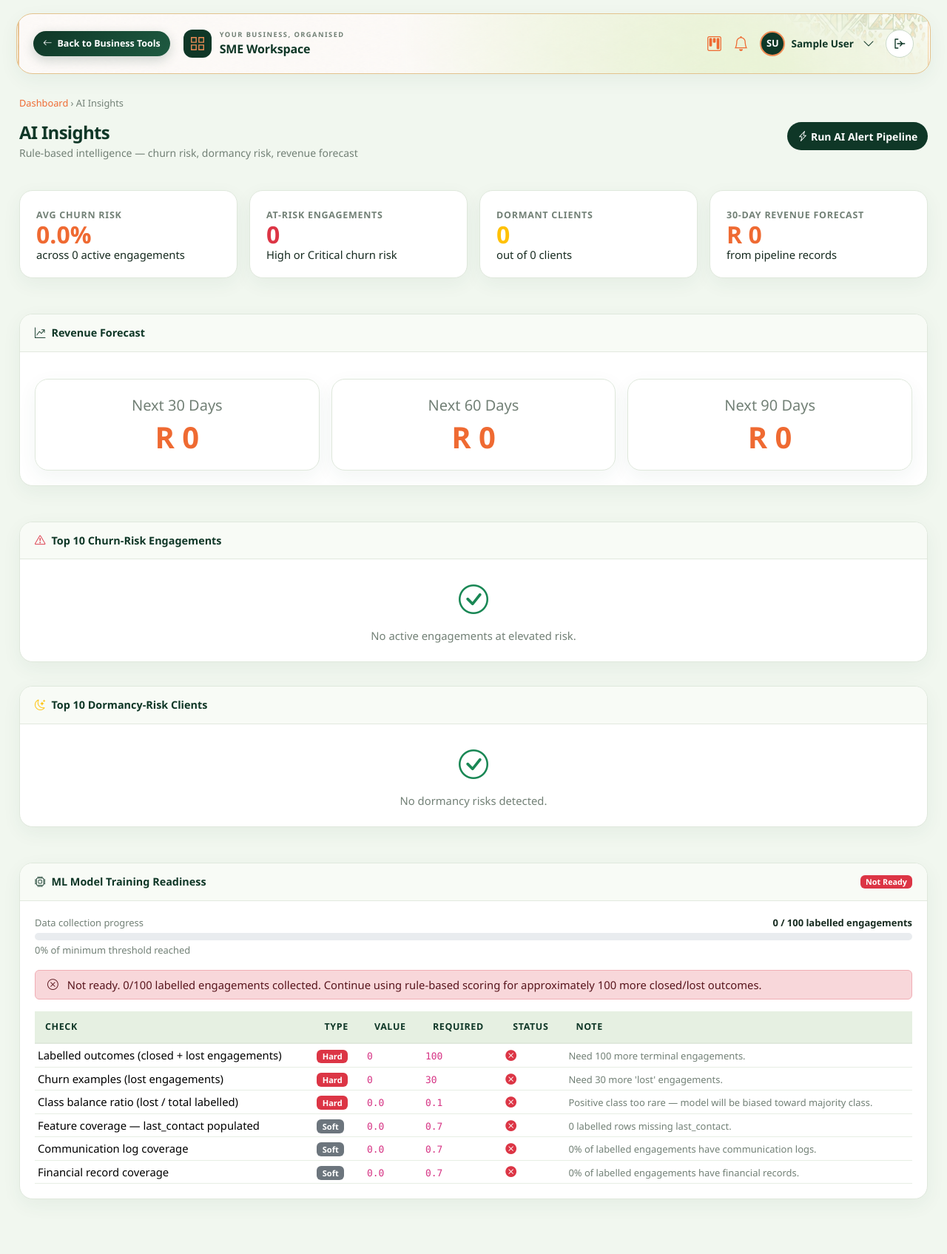
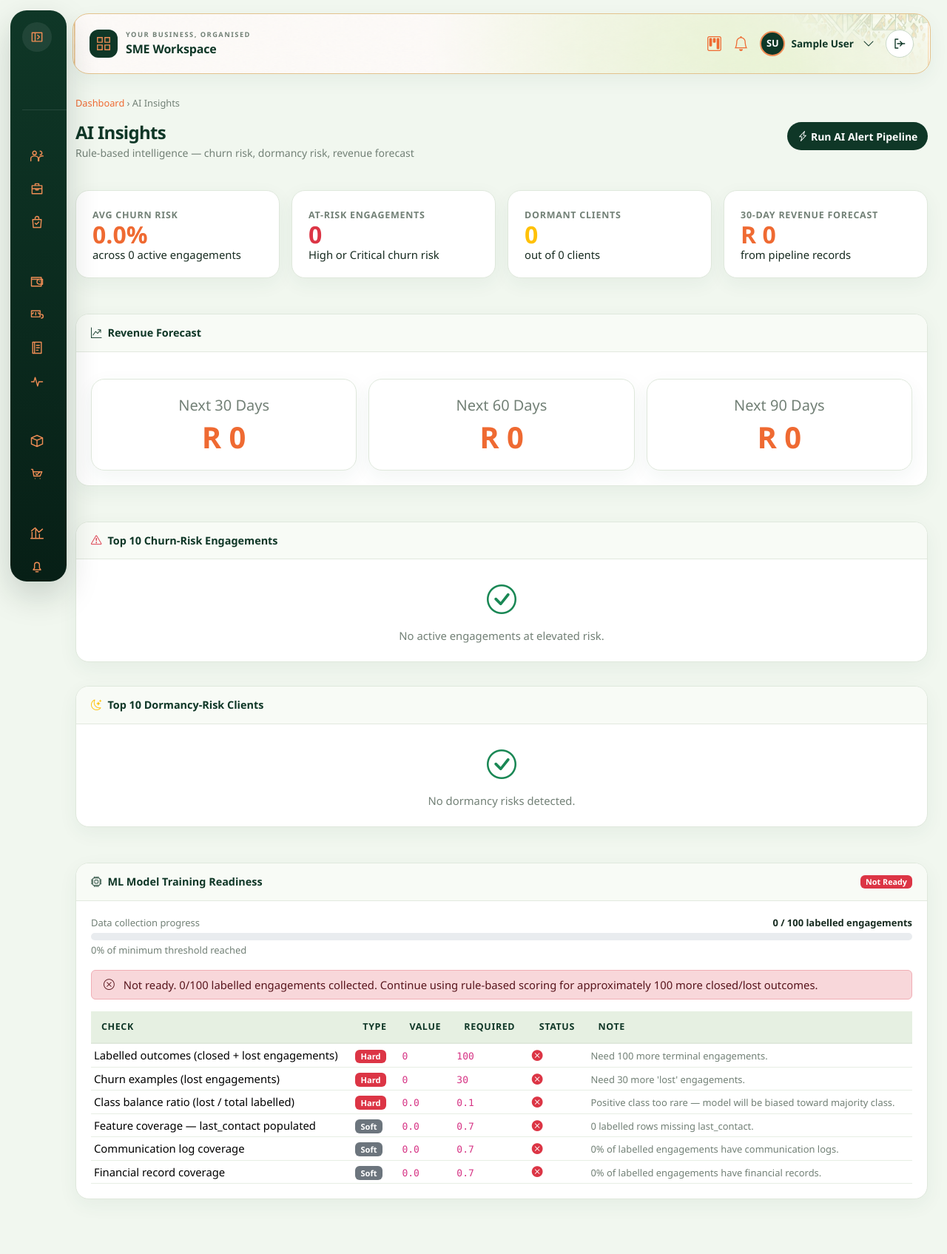
Before and after one commit to Blessing-Mbalaka/Django_CRM, a Django app: page /ai/ in a window 1280 px wide. Shown: the whole page at 74% size. Run offline with Django 5.2, Linux system fonts and the light colour scheme; the visitor is signed in with stand-in values (Sample User, id 1); data comes from the database, SQL or seed files in the repository; data that the repository does not hold is empty.

Commit message:
feat: bundle CRM tools in persistent navigation

```diff
--- a/apps/core/context_processors.py
+++ b/apps/core/context_processors.py
@@ -1,14 +1,63 @@
-from functionalities.crm_core.navigation import get_suite_navigation
+from functionalities.crm_core.navigation import get_crm_navigation, get_suite_navigation
+
+
+CRM_SHELL_NAMESPACES = frozenset({
+    'clients', 'engagements', 'sales', 'expenses', 'finance', 'accounting',
+    'analytics', 'products', 'purchasing', 'alerts', 'communication', 'ai',
+    'staff', 'centres', 'centres_legacy', 'payroll', 'admin_panel',
+})
+
+ACTIVE_CRM_LABELS = {
+    'clients': 'Customers',
+    'engagements': 'Engagements',
+    'sales': 'Sales Orders',
+    'expenses': 'Expense Tracking',
+    'finance': 'Financial Overview',
+    'accounting': 'Accounting',
+    'analytics': 'Reports & Analytics',
+    'products': 'Products & Services',
+    'purchasing': 'Purchasing',
+    'alerts': 'Alerts',
+    'communication': 'Communication Health',
+    'ai': 'AI Insights',
+    'staff': 'Staff',
+    'centres': 'Departments',
+    'centres_legacy': 'Departments',
+    'payroll': 'Payroll Management',
+    'admin_panel': 'System Admin',
+}
 
 
 def suite_navigation(request):
     if not request.user.is_authenticated:
-        return {'suite_navigation': [], 'project_notifications': [], 'project_notification_count': 0}
+        return {
+            'suite_navigation': [], 'crm_navigation': [], 'use_crm_shell': False,
+            'active_crm_namespace': '', 'project_notifications': [],
+            'project_notification_count': 0,
+        }
 
     from apps.tasks.models import ProjectNotification
+    namespace = getattr(request.resolver_match, 'namespace', '') or ''
+    use_crm_shell = namespace in CRM_SHELL_NAMESPACES
+    crm_navigation = []
+    if use_crm_shell:
+        active_label = ACTIVE_CRM_LABELS.get(namespace)
+        crm_navigation = [
+            {
+                **group,
+                'items': [
+                    {**item, 'is_active': item['label'] == active_label}
+                    for item in group['items']
+                ],
+            }
+            for group in get_crm_navigation(request.user)
+        ]
     notifications = ProjectNotification.objects.filter(recipient=request.user).select_related('project')[:8]
     return {
         'suite_navigation': get_suite_navigation(request.user),
+        'crm_navigation': crm_navigation,
+        'use_crm_shell': use_crm_shell,
+        'active_crm_namespace': namespace if use_crm_shell else '',
         'project_notifications': notifications,
         'project_notification_count': ProjectNotification.objects.filter(
             recipient=request.user,
--- /dev/null
+++ b/static/css/crm_shell.css
@@ -0,0 +1,182 @@
+.crm-shell-enabled {
+  --crm-sidebar-collapsed: 76px;
+  --crm-sidebar-expanded: 270px;
+}
+
+.crm-shell-enabled .app-wrapper {
+  padding-left: var(--crm-sidebar-collapsed);
+  transition: padding-left .3s cubic-bezier(.22, 1, .36, 1);
+}
+
+.crm-shell-enabled.crm-sidebar-expanded .app-wrapper {
+  padding-left: var(--crm-sidebar-expanded);
+}
+
+.crm-sidebar {
+  position: fixed;
+  inset: 14px auto 14px 14px;
+  z-index: 1040;
+  display: flex;
+  flex-direction: column;
+  width: var(--crm-sidebar-collapsed);
+  padding: 16px;
+  overflow-x: hidden;
+  overflow-y: auto;
+  border-radius: 22px;
+  background: linear-gradient(180deg, #0f3727, #071f16);
+  box-shadow: 0 18px 45px rgba(7, 31, 22, .18);
+  color: #fff;
+  transition: width .3s cubic-bezier(.22, 1, .36, 1), transform .25s ease;
+}
+
+.crm-sidebar-expanded .crm-sidebar { width: var(--crm-sidebar-expanded); }
+
+.crm-sidebar-toggle,
+.crm-mobile-menu {
+  display: grid;
+  place-items: center;
+  border: 0;
+  color: #ef8d55;
+}
+
+.crm-sidebar-toggle {
+  width: 40px;
+  height: 40px;
+  flex: 0 0 auto;
+  padding: 9px;
+  margin-bottom: 16px;
+  border-radius: 50%;
+  background: rgba(255, 255, 255, .08);
+}
+
+.crm-sidebar-toggle svg,
+.crm-nav-icon {
+  width: 20px;
+  height: 20px;
+  flex: 0 0 auto;
+  fill: none;
+  stroke: currentColor;
+  stroke-width: 1.7;
+  stroke-linecap: round;
+  stroke-linejoin: round;
+}
+
+.crm-sidebar-toggle svg { transition: transform .3s ease; }
+.crm-sidebar-expanded .crm-sidebar-toggle svg { transform: rotate(180deg); }
+
+.crm-sidebar-brand {
+  display: flex;
+  align-items: center;
+  gap: 12px;
+  min-width: 220px;
+  margin-bottom: 14px;
+  padding: 6px 2px 16px;
+  border-bottom: 1px solid rgba(255, 255, 255, .1);
+}
+
+.crm-sidebar-avatar {
+  display: grid;
+  place-items: center;
+  width: 40px;
+  height: 40px;
+  flex: 0 0 auto;
+  border: 2px solid #ef8d55;
+  border-radius: 50%;
+  background: #fff;
+  color: #0f3727;
+  font-weight: 800;
+}
+
+.crm-sidebar-brand > span:last-child { display: flex; flex-direction: column; }
+.crm-sidebar-brand strong { font-size: .95rem; }
+.crm-sidebar-brand small { color: #aed0b8; font-size: .67rem; }
+
+.crm-sidebar nav { flex: 1; min-width: 238px; }
+.crm-nav-group { margin-bottom: 12px; }
+.crm-nav-group h2 {
+  margin: 0;
+  padding: 7px 9px 4px;
+  color: #72977c;
+  font-size: .61rem;
+  font-weight: 800;
+  letter-spacing: .1em;
+  text-transform: uppercase;
+}
+
+.crm-nav-group a,
+.crm-workspace-link,
+.crm-signout {
+  display: flex;
+  align-items: center;
+  gap: 15px;
+  width: 100%;
+  min-height: 40px;
+  margin: 3px 0;
+  padding: 10px;
+  overflow: hidden;
+  border: 0;
+  border-radius: 22px;
+  background: transparent;
+  color: #aed0b8;
+  font: inherit;
+  text-align: left;
+  text-decoration: none;
+  white-space: nowrap;
+}
+
+.crm-nav-group a:hover,
+.crm-nav-group a.is-active,
+.crm-workspace-link:hover,
+.crm-signout:hover {
+  background: rgba(255, 255, 255, .08);
+  color: #fff;
+  text-decoration: none;
+}
+
+.crm-nav-group a.is-active { box-shadow: inset 3px 0 #ef8d55; }
+.crm-nav-icon { color: #ef8d55; }
+.crm-workspace-link { margin-top: 12px; border-top: 1px solid rgba(255, 255, 255, .1); border-radius: 0 0 18px 18px; }
+.crm-signout { background: rgba(255, 255, 255, .08); }
+
+.crm-sidebar span,
+.crm-nav-group h2 {
+  opacity: 0;
+  visibility: hidden;
+  transition: opacity .18s ease, visibility .18s ease;
+}
+
+.crm-sidebar-expanded .crm-sidebar span,
+.crm-sidebar-expanded .crm-nav-group h2,
+.crm-sidebar.is-open span,
+.crm-sidebar.is-open .crm-nav-group h2 {
+  opacity: 1;
+  visibility: visible;
+}
+
+.crm-mobile-menu {
+  display: none;
+  width: 40px;
+  height: 40px;
+  border-radius: 10px;
+  background: #0f3727;
+  font-size: 1.35rem;
+}
+
+@media (max-width: 720px) {
+  .crm-shell-enabled .app-wrapper,
+  .crm-shell-enabled.crm-sidebar-expanded .app-wrapper { padding-left: 0; }
+  .crm-sidebar {
+    width: var(--crm-sidebar-expanded);
+    transform: translateX(calc(-100% - 24px));
+    visibility: hidden;
+  }
+  .crm-sidebar.is-open {
+    transform: translateX(0);
+    visibility: visible;
+    box-shadow: 0 0 0 100vmax rgba(7, 31, 22, .46);
+  }
+  .crm-sidebar.is-open span,
+  .crm-sidebar.is-open .crm-nav-group h2 { opacity: 1; visibility: visible; }
+  .crm-mobile-menu { display: grid; }
+  .crm-sidebar-toggle { display: none; }
+}
--- /dev/null
+++ b/static/js/crm_shell.js
@@ -0,0 +1,28 @@
+(() => {
+  const sidebar = document.querySelector('#crmSidebar');
+  const desktopToggle = document.querySelector('#crmSidebarToggle');
+  const mobileMenu = document.querySelector('#crmMobileMenu');
+  if (!sidebar) return;
+
+  const closeMobile = () => {
+    sidebar.classList.remove('is-open');
+    mobileMenu?.setAttribute('aria-expanded', 'false');
+  };
+
+  desktopToggle?.addEventListener('click', () => {
+    const expanded = document.body.classList.toggle('crm-sidebar-expanded');
+    desktopToggle.setAttribute('aria-expanded', String(expanded));
+    desktopToggle.setAttribute('aria-label', expanded ? 'Collapse CRM navigation' : 'Expand CRM navigation');
+  });
+
+  mobileMenu?.addEventListener('click', () => {
+    const open = sidebar.classList.toggle('is-open');
+    mobileMenu.setAttribute('aria-expanded', String(open));
+  });
+
+  sidebar.querySelectorAll('a').forEach(link => link.addEventListener('click', closeMobile));
+  document.addEventListener('keydown', event => { if (event.key === 'Escape') closeMobile(); });
+  document.addEventListener('click', event => {
+    if (!sidebar.contains(event.target) && !mobileMenu?.contains(event.target)) closeMobile();
+  });
+})();
--- a/templates/base.html
+++ b/templates/base.html
@@ -23,11 +23,12 @@
   <!-- UJ Design System -->
   <link rel="stylesheet" href="{% static 'css/uj_theme.css' %}" />
   <link rel="stylesheet" href="{% static 'css/sme_brand.css' %}" />
+  {% if use_crm_shell %}<link rel="stylesheet" href="{% static 'css/crm_shell.css' %}" />{% endif %}
 
   {% block extra_css %}{% endblock %}
 </head>
 
-<body{% if user.is_authenticated %} class="sme-branded-app"{% endif %}>
+<body{% if user.is_authenticated %} class="sme-branded-app{% if use_crm_shell %} crm-shell-enabled{% endif %}"{% endif %}>
 
   <!-- Accessibility: skip navigation link -->
   <a href="#main-content" class="skip-link">Skip to main content</a>
@@ -35,6 +36,8 @@
   {% if user.is_authenticated %}
   <!-- ── APP SHELL ──────────────────────────────────────── -->
   <div class="app-wrapper">
+
+    {% if use_crm_shell %}{% include "partials/_crm_sidebar.html" %}{% endif %}
 
     <!-- Main content column -->
     <div class="main-content" role="main">
@@ -70,6 +73,7 @@
 
   <!-- UJ Main JS -->
   <script src="{% static 'js/main.js' %}"></script>
+  {% if use_crm_shell %}<script src="{% static 'js/crm_shell.js' %}"></script>{% endif %}
 
   {% block extra_js %}{% endblock %}
 </body>
--- /dev/null
+++ b/templates/partials/_crm_sidebar.html
@@ -0,0 +1,32 @@
+<aside class="crm-sidebar" id="crmSidebar" aria-label="CRM tools">
+  <button class="crm-sidebar-toggle" id="crmSidebarToggle" type="button" aria-label="Expand CRM navigation" aria-controls="crmNavigation" aria-expanded="false">
+    <svg viewBox="0 0 24 24" aria-hidden="true"><path d="M4 5h16v14H4zM9 5v14M13 9l3 3-3 3"/></svg>
+  </button>
+  <div class="crm-sidebar-brand">
+    <span class="crm-sidebar-avatar">{{ request.user.initials|default:"SM" }}</span>
+    <span><strong>CRM</strong><small>{{ request.user.get_role_display }}</small></span>
+  </div>
+  <nav id="crmNavigation" aria-label="CRM application navigation">
+    {% for group in crm_navigation %}
+      <section class="crm-nav-group" aria-labelledby="crm-group-{{ group.key }}">
+        <h2 id="crm-group-{{ group.key }}">{{ group.label }}</h2>
+        {% for item in group.items %}
+          <a href="{{ item.url }}"{% if item.is_active %} class="is-active" aria-current="page"{% endif %}{% if item.external %} target="_blank" rel="noopener noreferrer"{% endif %} title="{{ item.label }}">
+            <svg class="crm-nav-icon" viewBox="0 0 24 24" aria-hidden="true"><path d="{{ item.svg_path }}"/></svg>
+            <span>{{ item.label }}</span>
+          </a>
+        {% endfor %}
+      </section>
+    {% endfor %}
+  </nav>
+  <a class="crm-workspace-link" href="{% url 'academy:index' %}#tools" aria-label="Back to Business Tools" title="Back to Business Tools">
+    <svg class="crm-nav-icon" viewBox="0 0 24 24" aria-hidden="true"><path d="M3 3h7v7H3zM14 3h7v7h-7zM3 14h7v7H3zM14 14h7v7h-7z"/></svg>
+    <span>Business Tools</span>
+  </a>
+  <form method="post" action="{% url 'accounts:logout' %}">{% csrf_token %}
+    <button class="crm-signout" type="submit" title="Sign out">
+      <svg class="crm-nav-icon" viewBox="0 0 24 24" aria-hidden="true"><path d="M9 4H4v16h5M13 8l4 4-4 4M8 12h13"/></svg>
+      <span>Sign out</span>
+    </button>
+  </form>
+</aside>
--- a/templates/partials/_navbar.html
+++ b/templates/partials/_navbar.html
@@ -2,7 +2,11 @@
 <header class="topbar" role="banner">
 
   <div class="topbar-leading">
-    {% if request.resolver_match.view_name != 'core:dashboard' %}
+    {% if use_crm_shell %}
+      <button id="crmMobileMenu" class="crm-mobile-menu" type="button" aria-label="Open CRM navigation" aria-controls="crmSidebar" aria-expanded="false">
+        <i class="bi bi-list" aria-hidden="true"></i>
+      </button>
+    {% elif request.resolver_match.view_name != 'core:dashboard' %}
       <a href="{% url 'academy:index' %}#tools" class="dashboard-return-btn" aria-label="Back to Business Tools">
         <i class="bi bi-arrow-left" aria-hidden="true"></i>
         <span>Back to Business Tools</span>
```
Also changed, not shown: apps/core/tests.py (+77 -10 lines), tests/browser/test_crm_navigation.py (+31 -1 lines).
